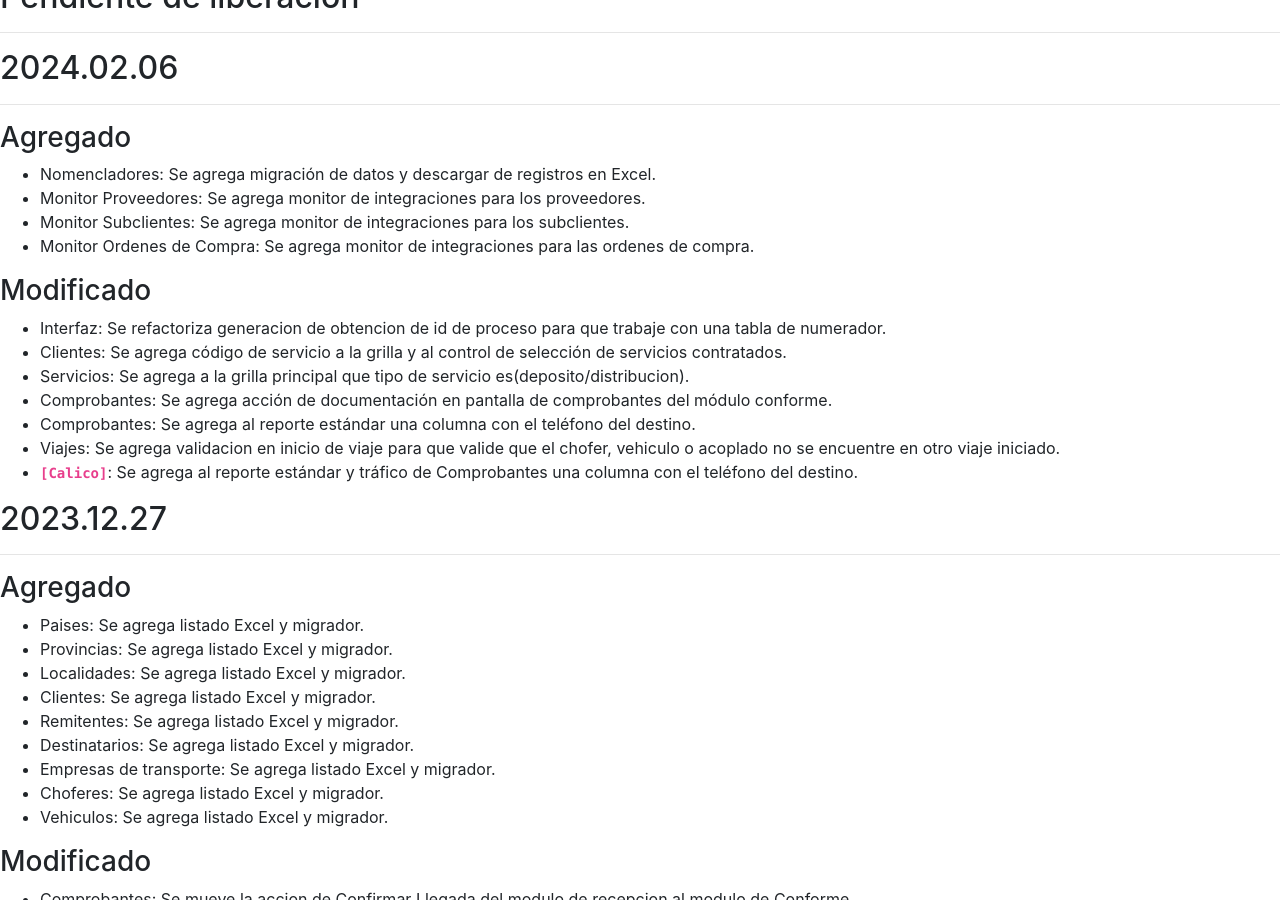
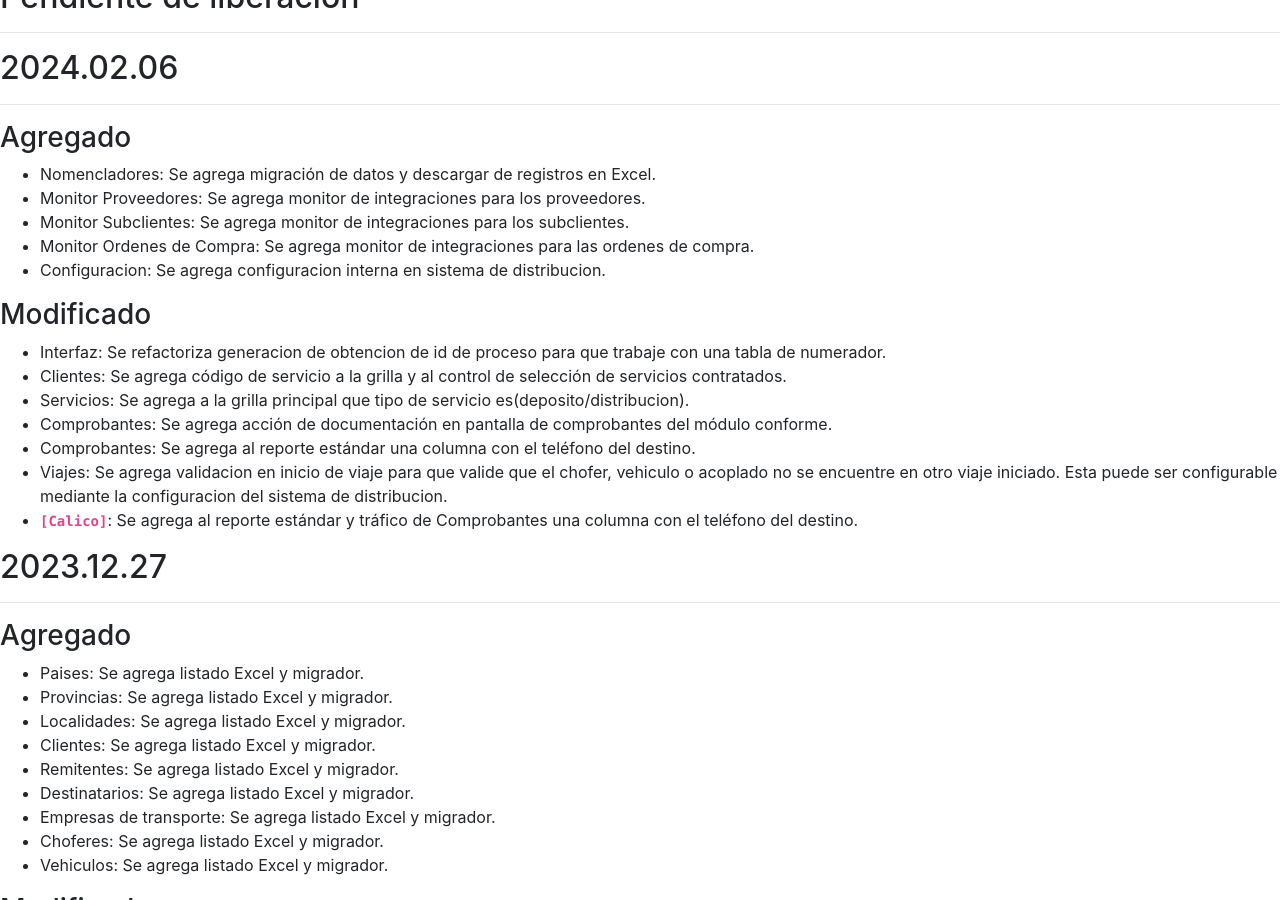
Before and after one commit to brainsys-arsaad/versionado, a Jekyll site: the page built from registro-cambios.markdown, in a window 1280 px wide and 900 px high, scrolled down 319 px. Built offline with Jekyll 4.4.1, drawn with Linux system fonts in a browser that asks for light colours.

Commit message:
Update registro-cambios.markdown

```diff
--- a/registro-cambios.markdown
+++ b/registro-cambios.markdown
@@ -112,6 +112,7 @@ El formato esta basado en [Keep a Changelog](https://keepachangelog.com/es-ES/1.
 - Monitor Proveedores: Se agrega monitor de integraciones para los proveedores.
 - Monitor Subclientes: Se agrega monitor de integraciones para los subclientes.
 - Monitor Ordenes de Compra: Se agrega monitor de integraciones para las ordenes de compra.
+- Configuracion: Se agrega configuracion interna en sistema de distribucion.
 
 ### Modificado
 - Interfaz: Se refactoriza generacion de obtencion de id de proceso para que trabaje con una tabla de numerador.
@@ -119,7 +120,7 @@ El formato esta basado en [Keep a Changelog](https://keepachangelog.com/es-ES/1.
 - Servicios: Se agrega a la grilla principal que tipo de servicio es(deposito/distribucion).
 - Comprobantes: Se agrega acción de documentación en pantalla de comprobantes del módulo conforme.
 - Comprobantes: Se agrega al reporte estándar una columna con el teléfono del destino.
-- Viajes: Se agrega validacion en inicio de viaje para que valide que el chofer, vehiculo o acoplado no se encuentre en otro viaje iniciado.
+- Viajes: Se agrega validacion en inicio de viaje para que valide que el chofer, vehiculo o acoplado no se encuentre en otro viaje iniciado. Esta puede ser configurable mediante la configuracion del sistema de distribucion.
 - **`[Calico]`**: Se agrega al reporte estándar y tráfico de Comprobantes una columna con el teléfono del destino.
 
 ## 2023.12.27
```
